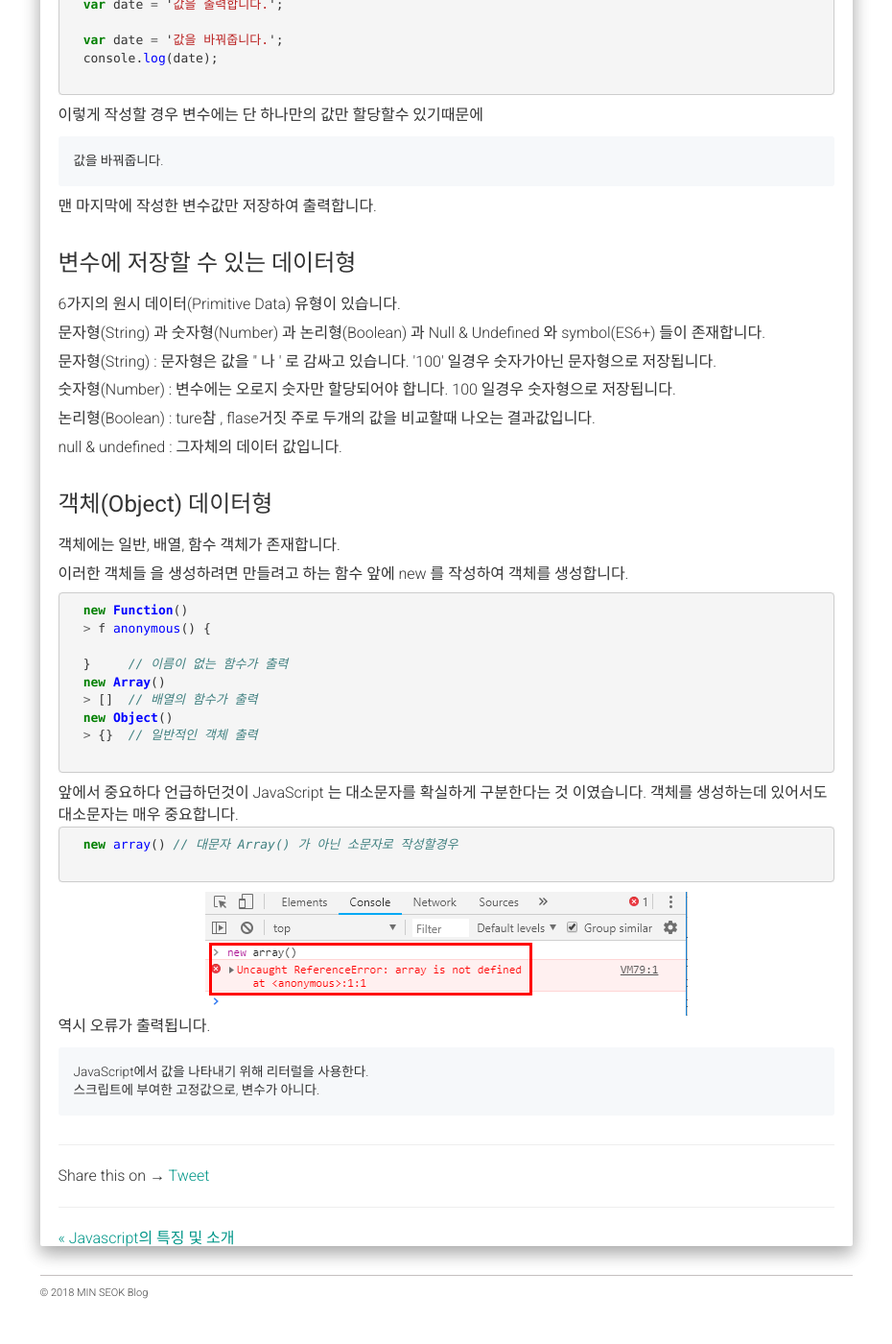
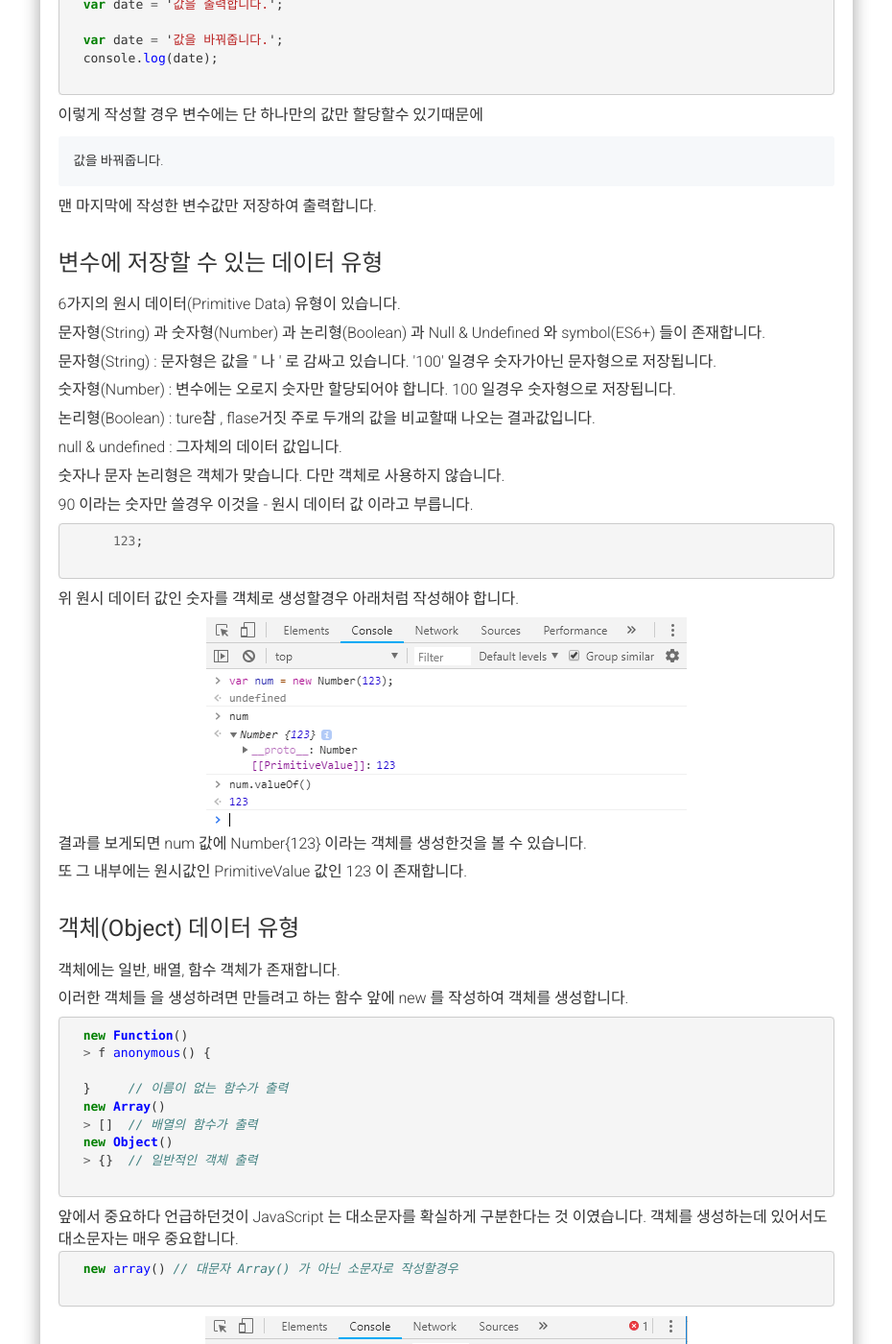
Before and after one commit to alalstjr/promote.github.io, a Jekyll site: the page built from _posts/2018-08-25-JavaScript 기초문법.md, in a window 1280 px wide and 1400 px high, scrolled down 3604 px. Shown: the whole window at 96% size, without its empty margins (321-1251 px from the left). Built offline with Jekyll 4.4.1, drawn with Linux system fonts in a browser that asks for light colours; nearby versions of some CDN libraries; our own code applies the rules of GitHub Pages for plain Markdown files; comment, search, counter and statistics services are not loaded.

Commit message:
Update 2018-08-25-JavaScript 기초문법.md

```diff
--- a/_posts/2018-08-25-JavaScript 기초문법.md
+++ b/_posts/2018-08-25-JavaScript 기초문법.md
@@ -150,16 +150,28 @@
   <p>맨 마지막에 작성한 변수값만 저장하여 출력합니다.</p>
 </div>
 <div class="box">
-  <div class="small-title">변수에 저장할 수 있는 데이터형</div>
+  <div class="small-title">변수에 저장할 수 있는 데이터 유형</div>
   <p>6가지의 원시 데이터(Primitive Data) 유형이 있습니다.</p>
   <p>문자형(String) 과 숫자형(Number) 과 논리형(Boolean) 과 Null & Undefined 와 symbol(ES6+) 들이 존재합니다.</p>
   <p>문자형(String) : 문자형은 값을 " 나 ' 로 감싸고 있습니다. '100' 일경우 숫자가아닌 문자형으로 저장됩니다.</p>
   <p>숫자형(Number) : 변수에는 오로지 숫자만 할당되어야 합니다. 100 일경우 숫자형으로 저장됩니다.</p>
   <p>논리형(Boolean) : ture참 , flase거짓 주로 두개의 값을 비교할때 나오는 결과값입니다.</p>
   <p>null & undefined : 그자체의 데이터 값입니다.</p>
+
+  <p>숫자나 문자 논리형은 객체가 맞습니다. 다만 객체로 사용하지 않습니다.</p>
+  <p>90 이라는 숫자만 쓸경우 이것을 - 원시 데이터 값 이라고 부릅니다.</p>
+    {% highlight javascript %}
+      123;
+    {% endhighlight %}
+  <p>위 원시 데이터 값인 숫자를 객체로 생성할경우 아래처럼 작성해야 합니다.</p>
+  <div class="img-box">
+    <img src="{{ site.baseurl }}/static/img/post/2018-08-26-5.png" alt="자바스크립트 출력확인" />
+  </div>
+  <p>결과를 보게되면 num 값에 Number{123} 이라는 객체를 생성한것을 볼 수 있습니다.</p>
+  <p>또 그 내부에는 원시값인 PrimitiveValue 값인 123 이 존재합니다.</p>
 </div>
 <div class="box">
-  <div class="small-title">객체(Object) 데이터형</div>
+  <div class="small-title">객체(Object) 데이터 유형</div>
   <p>객체에는 일반, 배열, 함수 객체가 존재합니다.</p>
   <p>이러한 객체들 을 생성하려면 만들려고 하는 함수 앞에 new 를 작성하여 객체를 생성합니다.</p>
   {% highlight javascript %}
```
